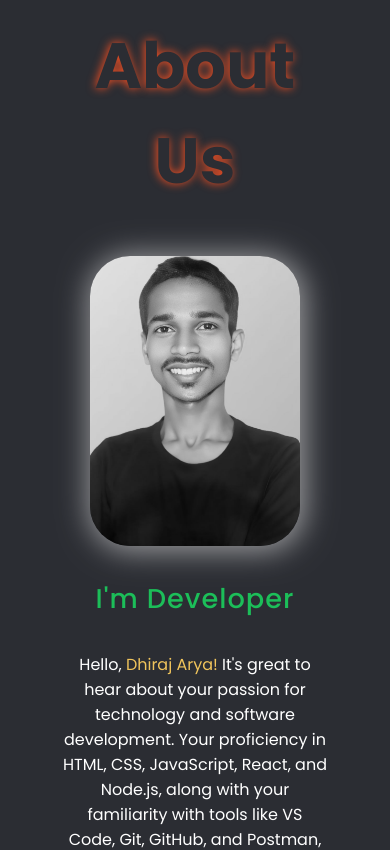
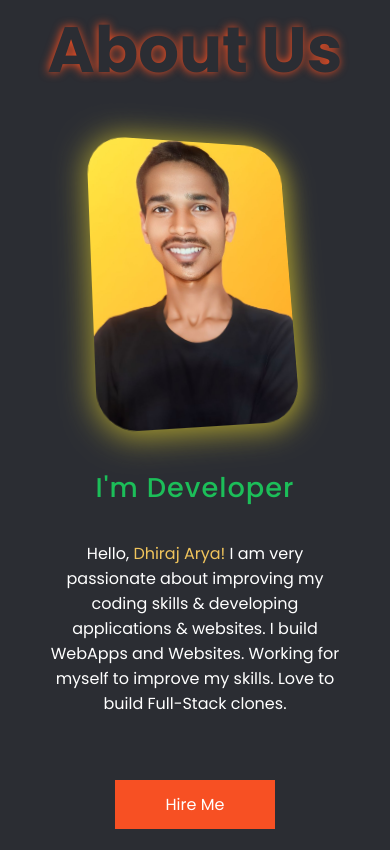
Before and after one commit to dhirajaryaa/Portfolio-React, a React (Vite) app: page / in a window 390 px wide. Shown: the part 960-1810 px from the top of the page. Built offline with nearby package versions, Linux system fonts and the light colour scheme.

Commit message:
style: about section fixed

```diff
--- a/src/components/about/About.jsx
+++ b/src/components/about/About.jsx
@@ -12,15 +12,7 @@ function About() {
           <div className="content">
             <h3 className="job green-text">I'm Developer</h3>
             <p>
-              Hello, <span className="yellow-text">Dhiraj Arya!</span> It's
-              great to hear about your passion for technology and software
-              development. Your proficiency in HTML, CSS, JavaScript, React, and
-              Node.js, along with your familiarity with tools like VS Code, Git,
-              GitHub, and Postman, positions you well for your full-stack
-              developer journey. Your commitment to continuous learning and
-              problem-solving will undoubtedly serve you well. Best of luck with
-              your aspirations, and may your startup endeavors lead to impactful
-              solutions! 😊
+              Hello, <span className="yellow-text">Dhiraj Arya!</span> I am very passionate about improving my coding skills & developing applications & websites. I build WebApps and Websites. Working for myself to improve my skills. Love to build Full-Stack clones.
             </p>
             <div className="btn">
             <a href="#" className="action-btn">
--- a/src/components/about/about.css
+++ b/src/components/about/about.css
@@ -83,12 +83,19 @@
     width: 210px;
     height: 290px;
   }
+  .about .section_container .profile_pic{
+    filter: grayscale(0);
+    transform: perspective(800px) rotateY(20deg) translateY(-10px) rotateX(10deg);
+  }
   .about .section_container .content .job{
     font-size: 1.7rem;
   }
   .about .section_container .content .about {
     font-size: 0.9rem;
     background-color: transparent;
+  }
+  .about .section_container{
+    padding: 1rem 1.5rem;
   }
  .section_container_title{
     font-size: 3rem;
```
